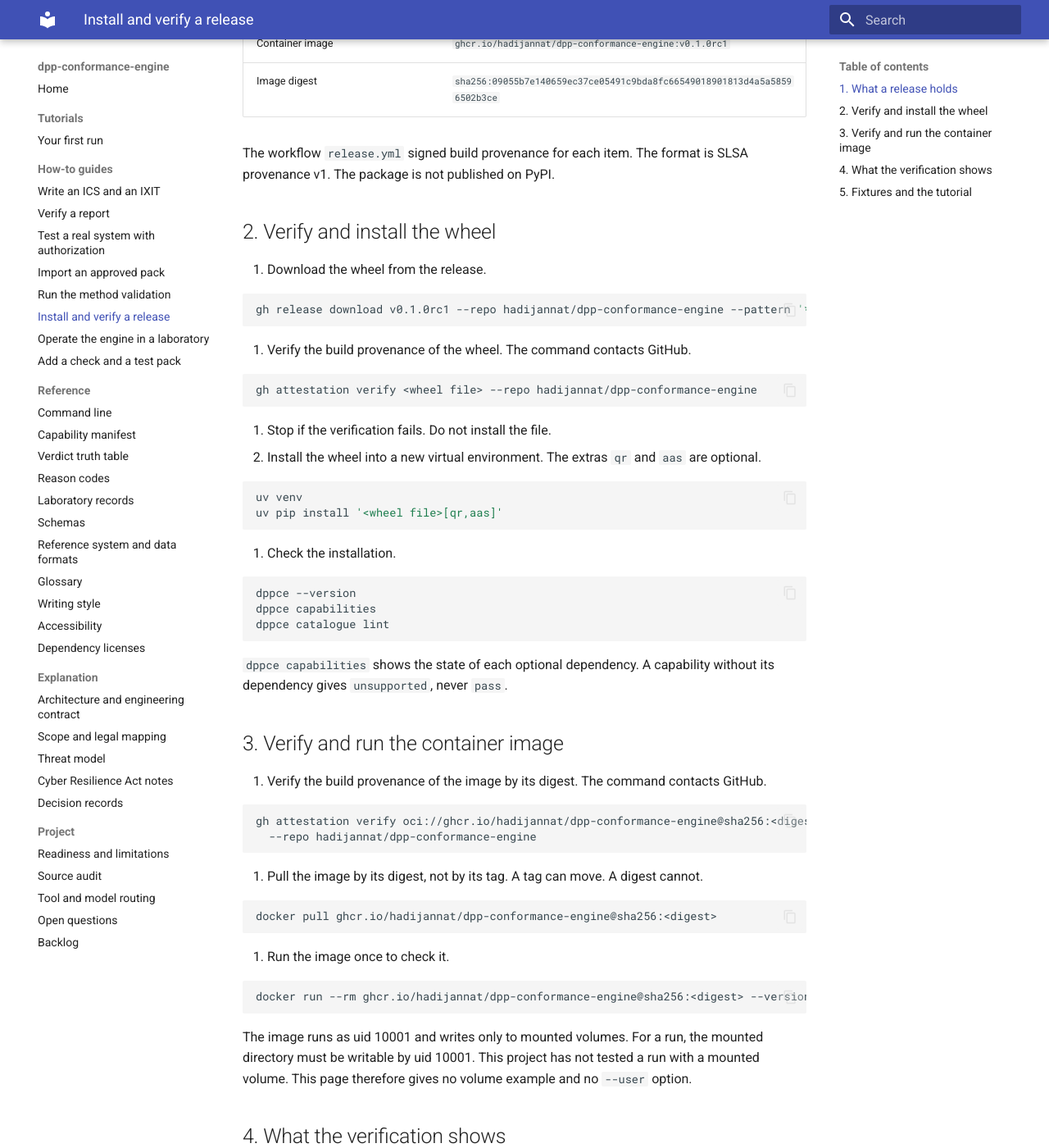
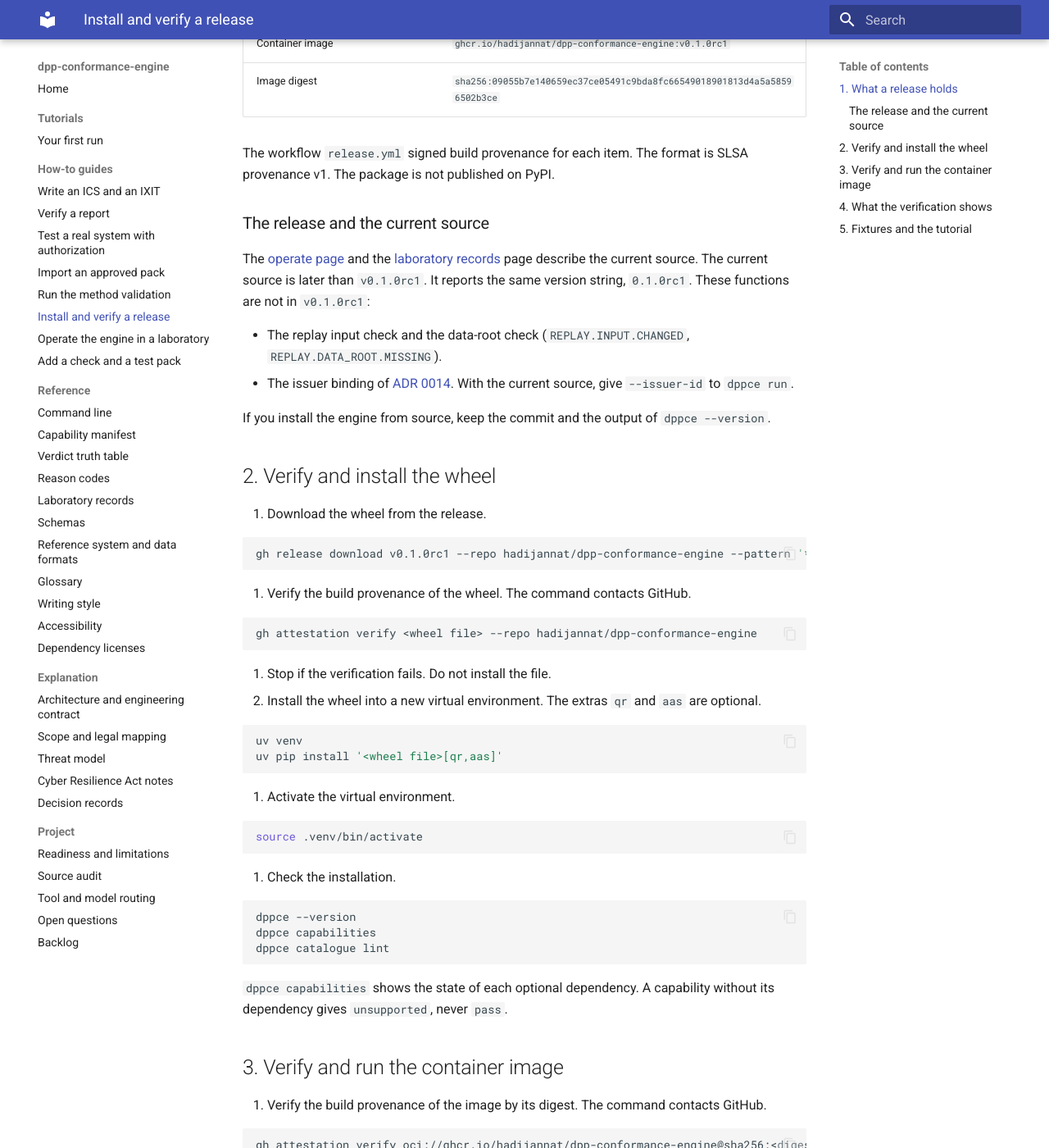
Before and after one commit to hadijannat/dpp-conformance-engine, an MkDocs documentation site: the page built from docs/how-to/install-and-verify-a-release.md, in a window 1280 px wide and 1400 px high, scrolled down 547 px. Shown: the whole window at 82% size. Built offline with MkDocs 1.6.1 and Material for MkDocs 9.7.7, drawn with Linux system fonts in a browser that asks for light colours; the version menu is left out.

Commit message:
fix(docs): apply review findings
Split the long catalogue sentence in architecture section 8. State what
v0.1.0rc1 lacks against the current source, add the activation step to
the install procedure, and correct where the decision digest is kept.
Make the reason-code extractor clean under mypy --strict. Test the
newest written method-validation record, not only the constant.

Co-Authored-By: Claude Opus 5.5 <noreply@anthropic.com>

````diff
--- a/docs/how-to/install-and-verify-a-release.md
+++ b/docs/how-to/install-and-verify-a-release.md
@@ -19,6 +19,19 @@ section 2, records for `v0.1.0rc1`. This documentation change did not run them a
 
 The workflow `release.yml` signed build provenance for each item. The format is SLSA provenance v1.
 The package is not published on PyPI.
+
+### The release and the current source
+
+The [operate page](operate-in-a-laboratory.md) and the [laboratory records](../reference/laboratory-records.md)
+page describe the current source.
+The current source is later than `v0.1.0rc1`. It reports the same version string, `0.1.0rc1`.
+These functions are not in `v0.1.0rc1`:
+
+- The replay input check and the data-root check (`REPLAY.INPUT.CHANGED`, `REPLAY.DATA_ROOT.MISSING`).
+- The issuer binding of [ADR 0014](../adr/0014-the-issuer-statement-of-a-report-is-bound-to-the-signing-key.md).
+  With the current source, give `--issuer-id` to `dppce run`.
+
+If you install the engine from source, keep the commit and the output of `dppce --version`.
 
 ## 2. Verify and install the wheel
 
@@ -42,7 +55,13 @@ uv venv
 uv pip install '<wheel file>[qr,aas]'
 ```
 
-5. Check the installation.
+5. Activate the virtual environment.
+
+```bash
+source .venv/bin/activate
+```
+
+6. Check the installation.
 
 ```bash
 dppce --version
````
Also changed, not shown: docs/explanation/architecture.md (+3 -2 lines), docs/how-to/operate-in-a-laboratory.md (+3 -0 lines), docs/reference/laboratory-records.md (+1 -1 lines), 2 other files.
